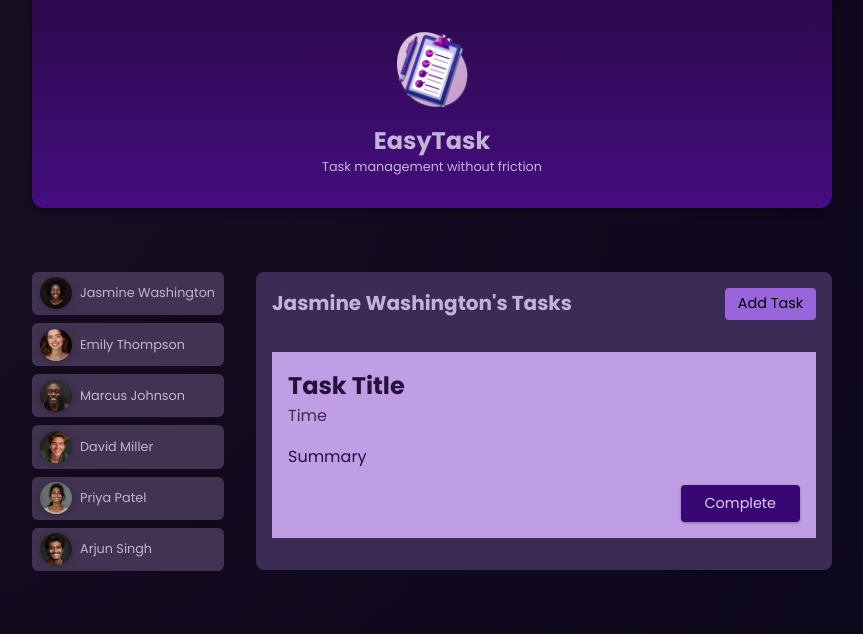
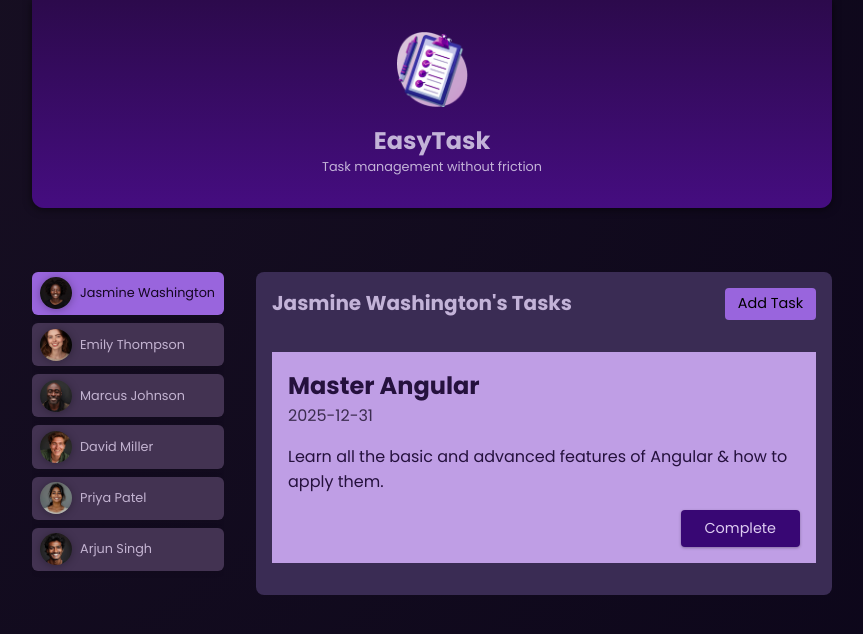
Before and after one commit to lmohade3l/easy-task, an Angular app: page / in a window 1280 px wide. Both pictures are taken after a click on the button "Jasmine Washington". Shown: the top 634 px of the page, without its empty margins (208-1071 px from the left). Built offline with nearby package versions, Linux system fonts and the light colour scheme.

Commit message:
feat: add a class for selected user in the list

```diff
--- a/src/app/app.component.html
+++ b/src/app/app.component.html
@@ -4,7 +4,7 @@
   <ul id="users">
     @for(user of users; track user.id){
     <li>
-      <app-user (select)="onSelectUser($event)" [user]="user" />
+      <app-user [selected]="selectedUser?.id ? user?.id===selectedUser?.id : false" (select)="onSelectUser($event)" [user]="user" />
     </li>
     }
   </ul>
--- a/src/app/app.component.ts
+++ b/src/app/app.component.ts
@@ -14,7 +14,7 @@
 })
 export class AppComponent {
   users = DUMMY_USERS;
-  selectedUser!: User
+  selectedUser: User | null = null
 
   onSelectUser(event: User) {
     this.selectedUser = event;
--- a/src/app/task/task.component.html
+++ b/src/app/task/task.component.html
@@ -1,7 +1,7 @@
 <article>
-    <h2>Task Title</h2>
-    <time>Time</time>
-    <p>Summary</p>
+    <h2>{{task.title}}</h2>
+    <time>{{task.dueDate}}</time>
+    <p>{{task.summary}}</p>
     <p class="actions">
         <button>Complete </button>
     </p>
--- a/src/app/task/task.component.ts
+++ b/src/app/task/task.component.ts
@@ -1,4 +1,5 @@
-import { Component } from '@angular/core';
+import { Component, Input } from '@angular/core';
+import { Task } from '../models/task';
 
 @Component({
   selector: 'app-task',
@@ -8,5 +9,5 @@
   styleUrl: './task.component.css'
 })
 export class TaskComponent {
-
+  @Input({required: true}) task!: Task;
 }
--- a/src/app/tasks/tasks.component.html
+++ b/src/app/tasks/tasks.component.html
@@ -11,7 +11,7 @@
     <ul>
         @for(task of selectedUserTasks; track task.id) {
         <li>
-            <app-task />
+            <app-task [task]="task"/>
         </li>
 
         }
--- a/src/app/users/user.component.html
+++ b/src/app/users/user.component.html
@@ -1,5 +1,5 @@
 <div>
-    <button (click)="onSelectUser()">
+    <button [class.active]="selected" (click)="onSelectUser()">
         <img [src]="'/assets/users/'+user.avatar" />
         <span>{{user.name}}</span>
     </button>
--- a/src/app/users/user.component.ts
+++ b/src/app/users/user.component.ts
@@ -13,6 +13,7 @@
     avatar: string;
     name: string
   }
+  @Input() selected!: boolean;
 
   @Output() select = new EventEmitter();
 
```
